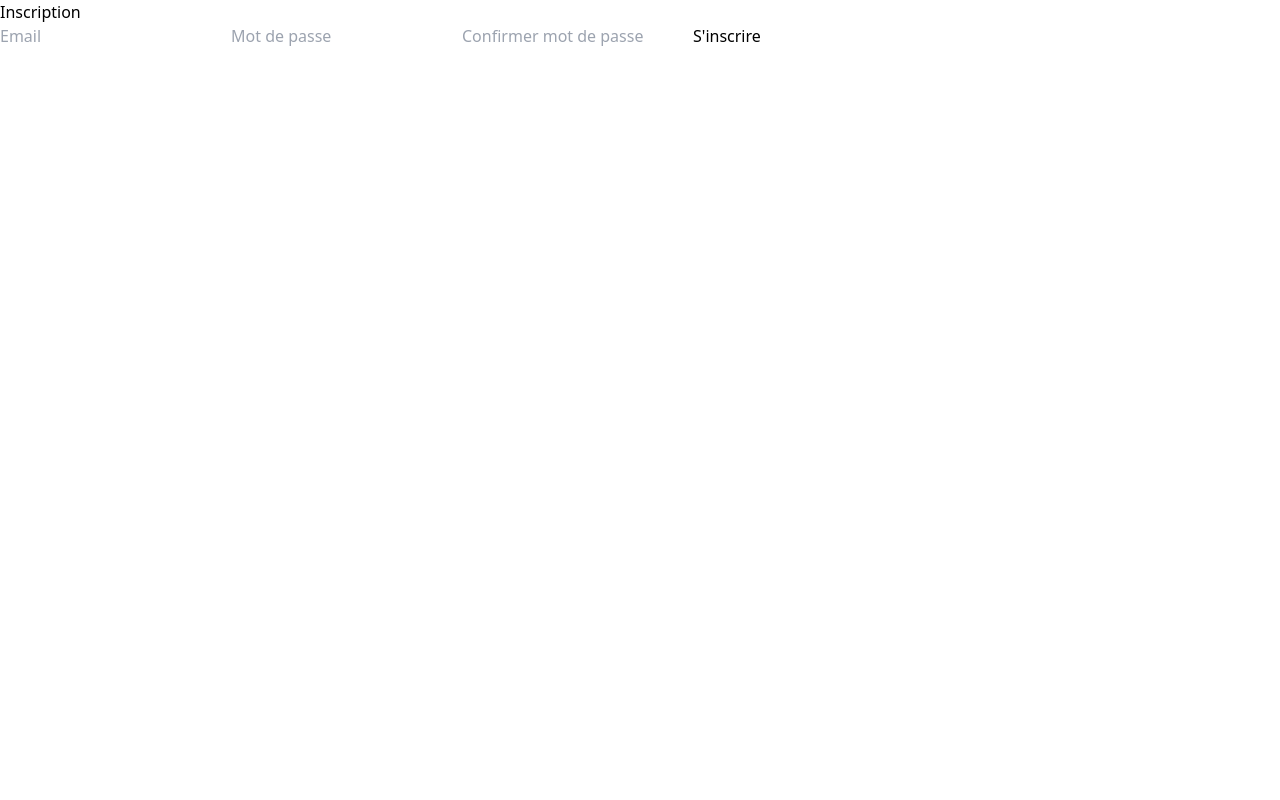
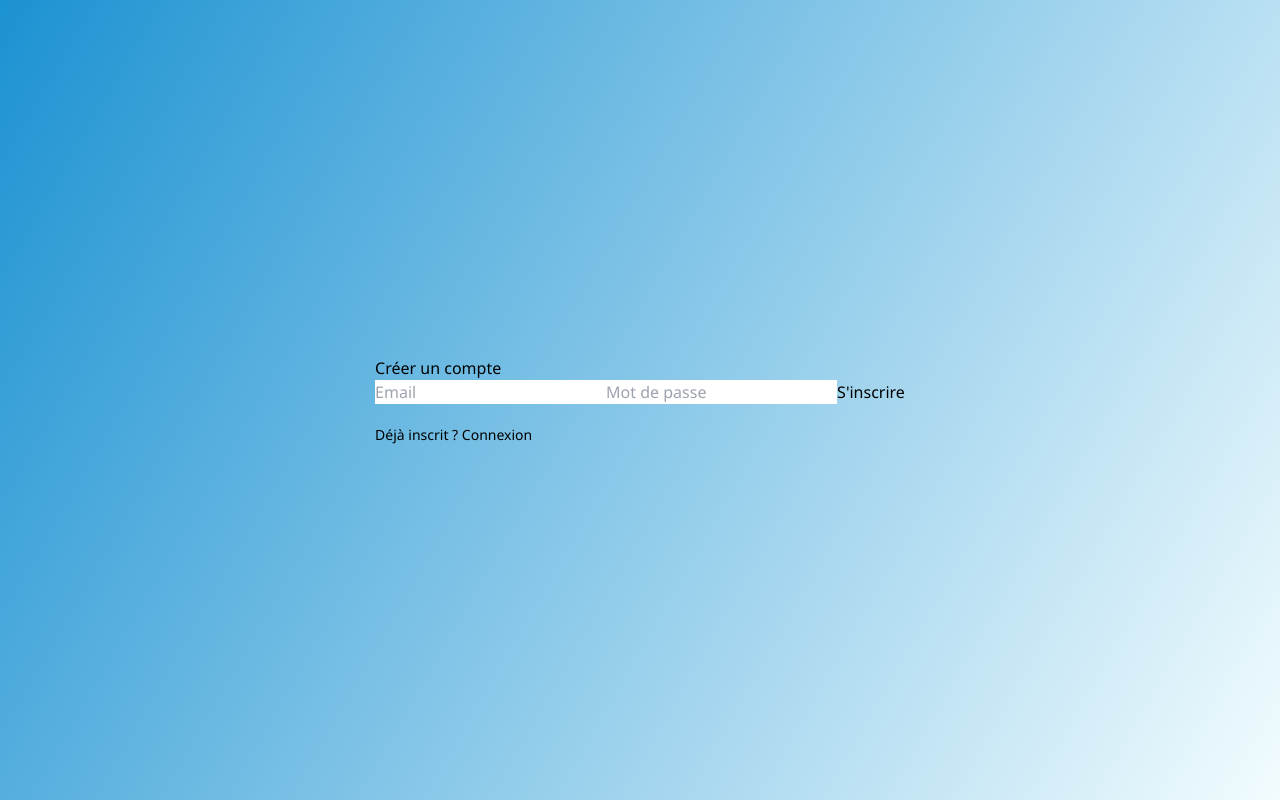
Before and after one commit to OneOffsas/OneOFFClaim, a React (Vite) app: page /register in a window 1280 px wide. Built offline with nearby package versions, Linux system fonts and the light colour scheme; the HTML template or start-up script is replaced by a standard one.

Commit message:
Update Register.jsx

```diff
--- a/src/pages/Register.jsx
+++ b/src/pages/Register.jsx
@@ -1,43 +1,38 @@
 import React, { useState } from 'react';
+import './Register.css';
 import { createUserWithEmailAndPassword } from 'firebase/auth';
-import { auth } from '../firebaseConfig';
-import { useNavigate } from 'react-router-dom';
-import './register.css';
+import { auth } from '../firebase';
 
-export default function Register() {
+const Register = () => {
   const [email, setEmail] = useState('');
-  const [password, setPassword] = useState('');
-  const [confirm, setConfirm] = useState('');
-  const [errorMsg, setErrorMsg] = useState('');
-  const [successMsg, setSuccessMsg] = useState('');
-  const navigate = useNavigate();
+  const [motDePasse, setMotDePasse] = useState('');
+  const [message, setMessage] = useState('');
 
-  const handleRegister = async (e) => {
+  const handleInscription = async (e) => {
     e.preventDefault();
-    if (password !== confirm) {
-      setErrorMsg('❌ Les mots de passe ne correspondent pas.');
-      return;
-    }
     try {
-      await createUserWithEmailAndPassword(auth, email, password);
-      setSuccessMsg('✅ Inscription réussie. Redirection...');
-      setTimeout(() => navigate('/dashboard'), 1500);
+      await createUserWithEmailAndPassword(auth, email, motDePasse);
+      setMessage('✅ Inscription réussie !');
+      setTimeout(() => {
+        window.location.href = '/dashboard';
+      }, 1500);
     } catch (error) {
-      setErrorMsg('❌ Une erreur est survenue.');
+      setMessage("❌ Erreur lors de l'inscription.");
     }
   };
 
   return (
-    <div className="auth-container">
-      <h2>Inscription</h2>
-      <form onSubmit={handleRegister}>
-        <input type="email" placeholder="Email" onChange={(e) => setEmail(e.target.value)} required />
-        <input type="password" placeholder="Mot de passe" onChange={(e) => setPassword(e.target.value)} required />
-        <input type="password" placeholder="Confirmer mot de passe" onChange={(e) => setConfirm(e.target.value)} required />
+    <div className="register-container">
+      <form onSubmit={handleInscription} className="register-form">
+        <h2>Créer un compte</h2>
+        <input type="email" placeholder="Email" value={email} onChange={(e) => setEmail(e.target.value)} required />
+        <input type="password" placeholder="Mot de passe" value={motDePasse} onChange={(e) => setMotDePasse(e.target.value)} required />
         <button type="submit">S'inscrire</button>
-        {errorMsg && <p className="error">{errorMsg}</p>}
-        {successMsg && <p className="success">{successMsg}</p>}
+        {message && <p className="message">{message}</p>}
+        <p className="redirect">Déjà inscrit ? <a href="/login">Connexion</a></p>
       </form>
     </div>
   );
-}
+};
+
+export default Register;
```
